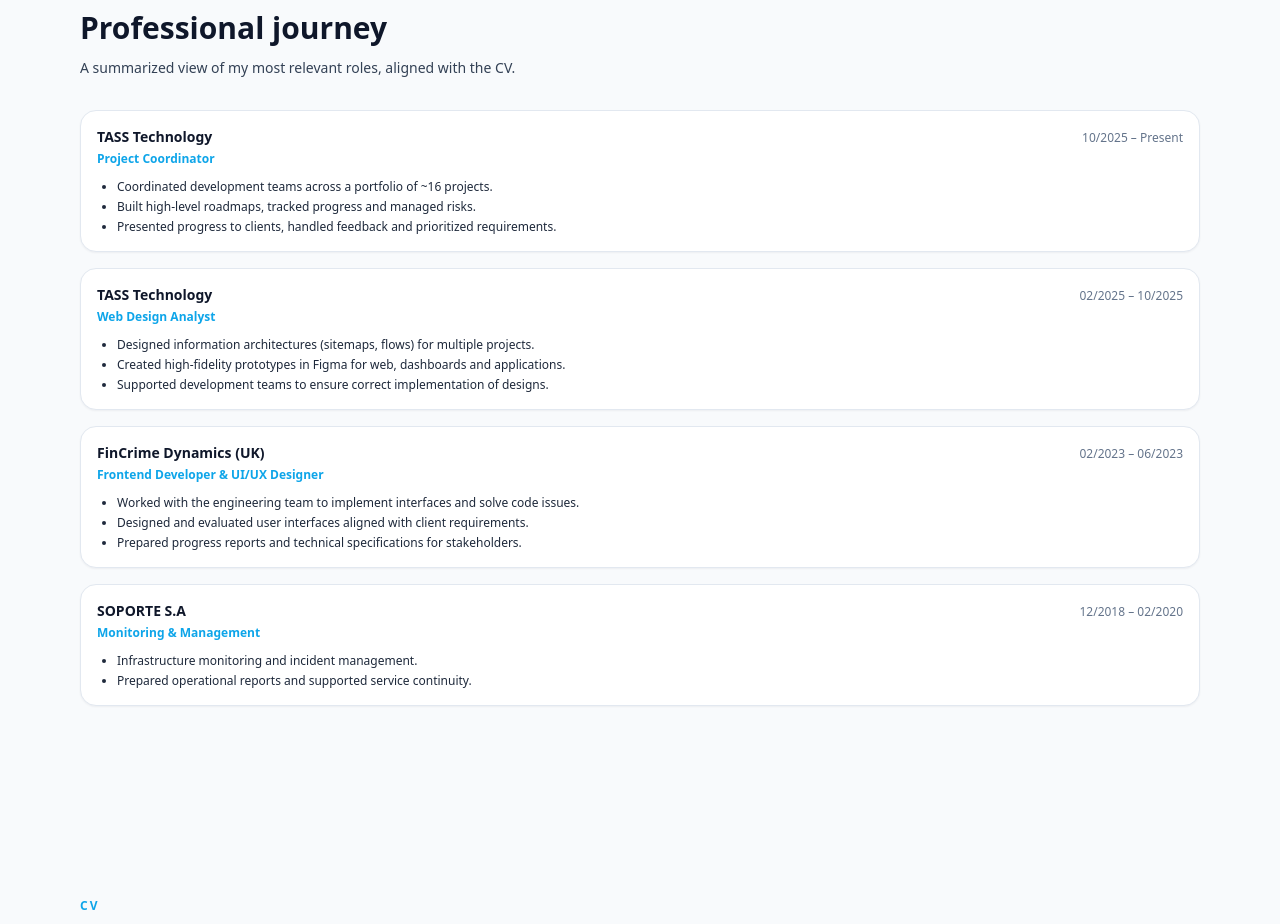
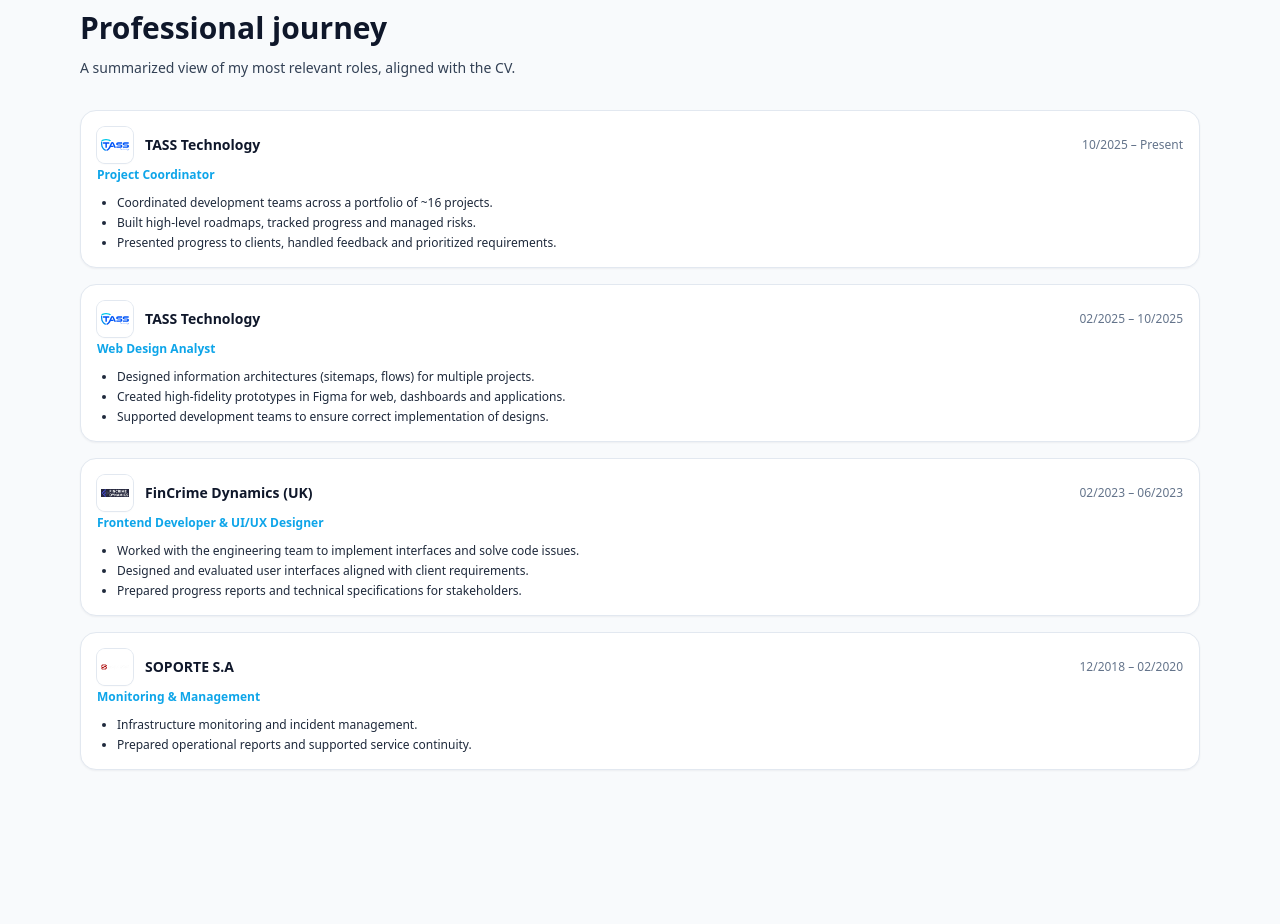
Before and after one commit to DANSO1010/Daniel_Solano_CV, a React (Vite) app: page / in a window 1280 px wide. Shown: the part 2582-3506 px from the top of the page. Built offline with nearby package versions, Linux system fonts and the light colour scheme.

Commit message:
Add company logos to experience section

```diff
--- a/src/components/experience/ExperienceSection.tsx
+++ b/src/components/experience/ExperienceSection.tsx
@@ -7,10 +7,22 @@
   const { t } = useLanguage();
 
   const items = [
-    { key: "tass_pm" },
-    { key: "tass_web" },
-    { key: "fincrime" },
-    { key: "soporte" }
+    {
+      key: "tass_pm",
+      logo: { src: "/tass.svg", alt: "Tass Technology logo" }
+    },
+    {
+      key: "tass_web",
+      logo: { src: "/tass.svg", alt: "Tass Technology logo" }
+    },
+    {
+      key: "fincrime",
+      logo: { src: "/fincrime.webp", alt: "FinCrime Dynamics logo" }
+    },
+    {
+      key: "soporte",
+      logo: { src: "/soporteSA.webp", alt: "Soporte S.A. logo" }
+    }
   ];
 
   return (
@@ -28,10 +40,17 @@
               key={item.key}
               className="rounded-2xl border border-slate-200 bg-white p-4 text-sm text-slate-800 shadow-sm shadow-slate-900/5 dark:border-slate-800/80 dark:bg-slate-900/60 dark:text-slate-200 dark:shadow-slate-950/40"
             >
-              <header className="flex flex-wrap items-baseline justify-between gap-2">
-                <h3 className="font-semibold text-slate-900 dark:text-slate-50">
-                  {t(`${base}.company`)}
-                </h3>
+              <header className="flex flex-wrap items-center justify-between gap-3">
+                <div className="flex items-center gap-3">
+                  <img
+                    src={item.logo.src}
+                    alt={item.logo.alt}
+                    className="h-9 w-9 rounded-lg bg-white/60 object-contain p-1 shadow-sm ring-1 ring-slate-200 dark:bg-slate-800 dark:ring-slate-700"
+                  />
+                  <h3 className="font-semibold text-slate-900 dark:text-slate-50">
+                    {t(`${base}.company`)}
+                  </h3>
+                </div>
                 <p className="text-xs text-slate-500 dark:text-slate-400">
                   {t(`${base}.period`)}
                 </p>
```
